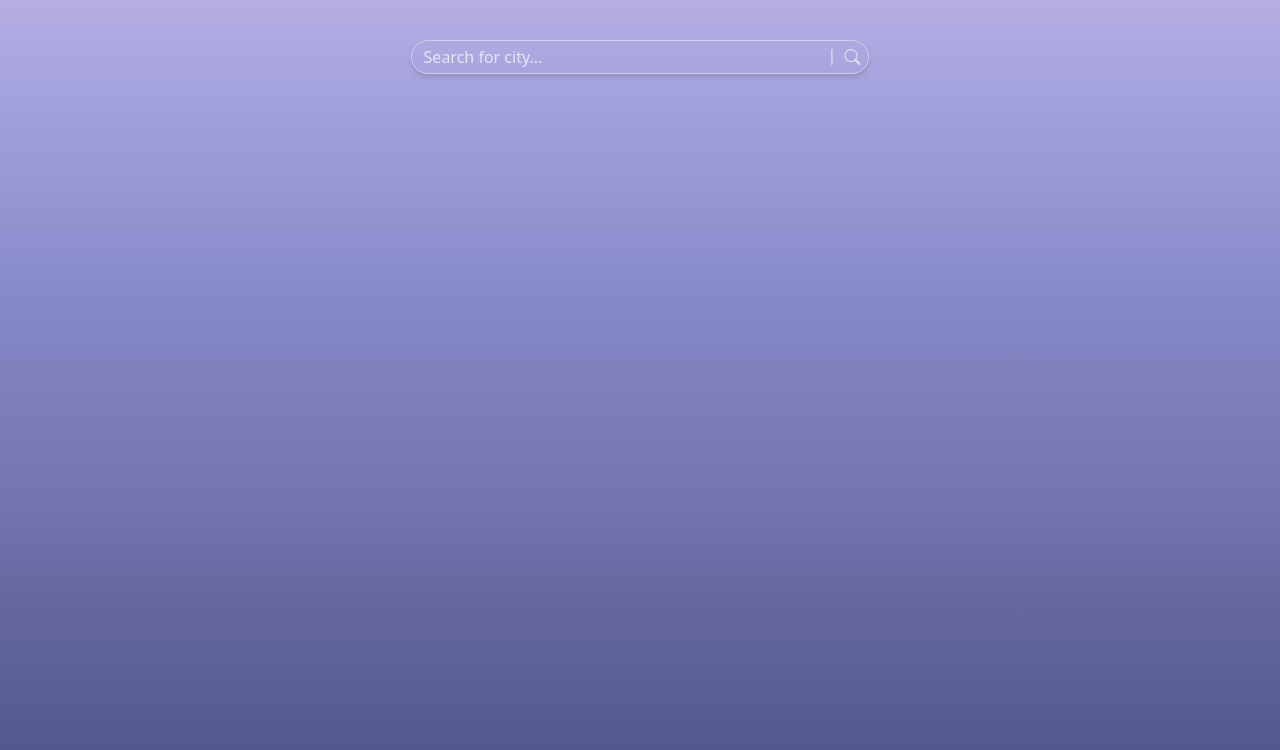
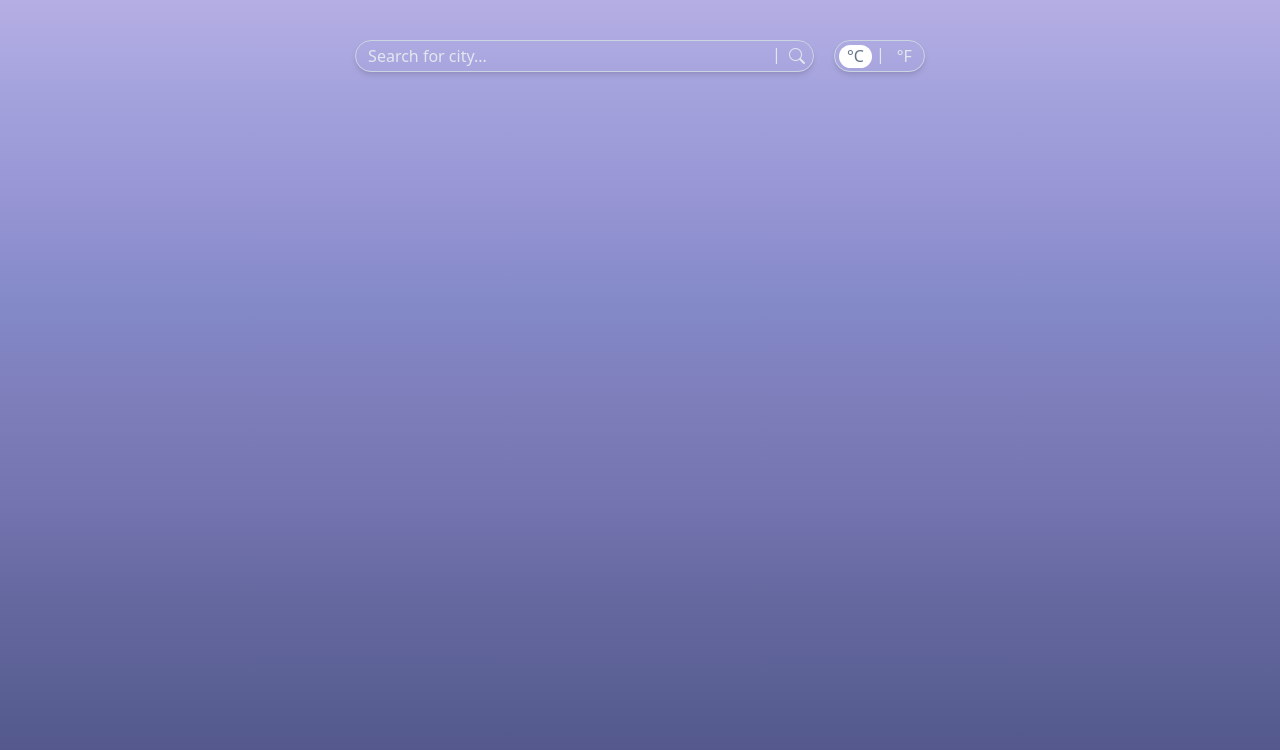
Before and after one commit to Dzarooo/vue_project, a Vue app in the folder weather_app/: page / in a window 1280 px wide. Shown: the top 750 px of the page. Built offline with nearby package versions, Linux system fonts and the light colour scheme.

Commit message:
added functionality of changing units from celsius to fahrenheit

```diff
--- a/weather_app/src/App.vue
+++ b/weather_app/src/App.vue
@@ -1,24 +1,32 @@
 <script setup>
   import Searchbar from './components/Searchbar.vue';
   import CityWeather from './components/CityWeather.vue';
+  import temperatureUnit from './components/temperatureUnit.vue';
   import { ref } from 'vue';
 
   const searchData = ref("");
+  const temperatureUnitData = ref("");
 
   function forwardSearchResult(searchQuery) {
     console.log("searchQuery received in App.vue:", searchQuery);
     searchData.value = searchQuery;
   }
 
+  function forwardNewUnit(newUnit) {
+    console.log("newUnit received in App.vue:", newUnit);
+    temperatureUnitData.value = newUnit;
+  }
+
 </script>
 
 <template>
   <div class="w-full min-h-[100vh] flex flex-col websiteGradient">
-    <div class="flex justify-center mt-10 h-[70px]">
+    <div class="flex justify-center mt-10 h-[70px] gap-5">
       <Searchbar v-on:searched="forwardSearchResult"/>
+      <temperatureUnit v-on:unitChanged="forwardNewUnit"/>
     </div>
     <div class="flex-1 w-full flex flex-col h-[calc(100vh-110px)]">
-      <CityWeather v-bind:searchQuery="searchData"/>
+      <CityWeather v-bind:searchQuery="searchData" v-bind:temperatureUnit="temperatureUnitData"/>
     </div>
   </div>
 </template>
--- a/weather_app/src/components/CityWeather.vue
+++ b/weather_app/src/components/CityWeather.vue
@@ -1,23 +1,42 @@
 <script setup>
     import { ref, watch } from 'vue';
 
+    //props
     const props = defineProps({
         searchQuery: {
             type: String,
             required: true,
         },
+        temperatureUnit: {
+            type: String,
+            required: false,
+        }
     });
 
+    //searchQuery
     const currentSearchQuery = ref(props.searchQuery);
 
     watch(() => props.searchQuery, (newValue, oldValue) => {
         currentSearchQuery.value = newValue;
 
-        console.log("Prop searchResult changed in CityWeather.vue:", newValue);
+        console.log("Prop searchQuery changed in CityWeather.vue:", newValue);
 
         fetchData();
     });
 
+    //temperatureUnit
+    const currentTemperatureUnit = ref("celsius");
+
+    watch(() => props.temperatureUnit, (newValue, oldValue) => {
+        currentTemperatureUnit.value = newValue;
+
+        console.log("Prop temperatureUnit changed in CityWeather.vue:", currentTemperatureUnit.value);
+        todayWeatherData.value.unit = newValue;
+        console.log(todayWeatherData.value)
+        console.log(futureWeatherData.value)
+    })
+
+    //weatherData variables
     const todayWeatherData = ref({});
     const futureWeatherData = ref({
         one: {},
@@ -26,10 +45,12 @@
         four: {},
         five: {},
     });
+    //variables for idiot-protection
     const searched = ref(false);
     const isLoading = ref(false);
     const isCityFound = ref(false);
 
+    //map for setting weather icon according to data from fetch
     const iconMap = {
 		'01d': 'https://d.iplsc.com/weather/svg-icons/1.svg',
 		'01n': 'https://d.iplsc.com/weather/svg-icons/33.svg',
@@ -51,12 +72,13 @@
 		'50n': 'https://d.iplsc.com/weather/svg-icons/37.svg',
 	};
 
-
+    //set weather icon according to data from fetch
     function setIcon(icon) {
         //console.log(icon);
         return iconMap[icon];
     }
 
+    //fetch data
     function fetchData() {
         if(props.searchQuery !== "") {
             isLoading.value = true;
@@ -85,17 +107,18 @@
 
                             const b = new Date(data.sys.sunrise * 1000);
                             const hourB = b.getHours();
-                            const minutesB = b.getMinutes();
+                            const minutesB = b.getMinutes() >= 10 ? b.getMinutes() : "0" + b.getMinutes();
                             const sunrise = hourB + ":" + minutesB;
 
                             const c = new Date(data.sys.sunset * 1000);
                             const hourC = c.getHours();
-                            const minutesC = c.getMinutes();
+                            const minutesC = c.getMinutes() >= 10 ? c.getMinutes() : "0" + c.getMinutes();
                             const sunset = hourC + ":" + minutesC;
 
                             todayWeatherData.value = {
                                 name: data.name,
                                 temp: data.main.temp.toFixed(1),
+                                unit: currentTemperatureUnit.value == "celsius" ? "celsius" : "fahrenheit",
                                 temp_min: data.main.temp_min.toFixed(1),
                                 temp_max: data.main.temp_max.toFixed(1),
                                 date: date,
@@ -314,15 +337,26 @@
 
                         <div class="flex">
                             <div class="flex flex-col items-center">
-                                <h1 class="text-[20rem] [line-height:1] flex items-start">{{ todayWeatherData.temp }}</h1>
-                                <p class="text-8xl text-slate-300">{{ todayWeatherData.temp_min }}&deg; / {{ todayWeatherData.temp_max }}&deg;</p>
+                                <template v-if="todayWeatherData.unit == 'celsius'">
+                                    <h1 class="text-[20rem] [line-height:1] flex items-start">{{ todayWeatherData.temp }}</h1>
+                                    <p class="text-8xl text-slate-300">{{ todayWeatherData.temp_min }}&deg; / {{ todayWeatherData.temp_max }}&deg;</p>
+                                </template>
+                                <template v-else>
+                                    <h1 class="text-[20rem] [line-height:1] flex items-start">{{ ((todayWeatherData.temp * 1.8) + 32).toFixed(1) }}</h1>
+                                    <p class="text-8xl text-slate-300">{{ ((todayWeatherData.temp_min * 1.8) + 32).toFixed(1) }}&deg; / {{ ((todayWeatherData.temp_max * 1.8) + 32).toFixed(1) }}&deg;</p>
+                                </template>
                                 <div class="w-full flex justify-center gap-10 mt-10">
                                     <p class="text-5xl font-thin"><i class="bi bi-sunrise"></i> {{ todayWeatherData.sunrise }}</p>
                                     <p class="text-5xl font-thin">{{ todayWeatherData.sunset }} <i class="bi bi-sunset"></i></p>
                                 </div>
                                 <div class="text-5xl flex gap-2 mt-3"><i class="bi bi-wind"></i><p>{{ todayWeatherData.wind }}m/s</p></div>
                             </div>
-                            <p><span class="text-8xl">&deg;C</span></p>
+                            <template v-if="todayWeatherData.unit == 'celsius'">
+                                <p><span class="text-8xl">&deg;C</span></p>
+                            </template>
+                            <template v-else>
+                                <p><span class="text-8xl">&deg;F</span></p>
+                            </template>
                         </div>
 
                     </div>
@@ -331,8 +365,14 @@
                         <template v-for="item in futureWeatherData">
                             <div class="min-w-[300px] [aspect-ratio:3/2] border-solid border-2 futureDaysDivBorderGradient relative p-2 rounded-xl flex-1">
                                 <div class="absolute flex w-[calc(100%-16px)] h-[calc(100%-16px)] flex-col justify-center items-center">
-                                    <div class="text-6xl flex items-center gap-2"><i class="bi bi-sun text-3xl [transform:translateY(3px)]"></i><p>{{ item.tempDay }}&deg;</p></div>
-                                    <div class="text-3xl flex gap-1 items-center text-slate-300"><i class="bi bi-moon text-sm [transform:translateY(3px)]"></i><p>{{ item.tempNight }}&deg;</p></div>
+                                    <template v-if="todayWeatherData.unit == 'celsius'">
+                                        <div class="text-6xl flex items-center gap-2"><i class="bi bi-sun text-3xl [transform:translateY(3px)]"></i><p>{{ item.tempDay }}&deg;</p></div>
+                                        <div class="text-3xl flex gap-1 items-center text-slate-300"><i class="bi bi-moon text-sm [transform:translateY(3px)]"></i><p>{{ item.tempNight }}&deg;</p></div>
+                                    </template>
+                                    <template v-else>
+                                        <div class="text-6xl flex items-center gap-2"><i class="bi bi-sun text-3xl [transform:translateY(3px)]"></i><p>{{ ((item.tempDay * 1.8) + 32).toFixed(1) }}&deg;</p></div>
+                                        <div class="text-3xl flex gap-1 items-center text-slate-300"><i class="bi bi-moon text-sm [transform:translateY(3px)]"></i><p>{{ ((item.tempNight * 1.8) + 32).toFixed(1) }}&deg;</p></div>
+                                    </template>
                                 </div>
                                 <div class="h-full w-full flex flex-col justify-between">
                                     <div>
--- a/weather_app/src/components/Searchbar.vue
+++ b/weather_app/src/components/Searchbar.vue
@@ -2,7 +2,6 @@
     import { ref } from 'vue';
 
     const searchInput = ref("");
-    const weatherData = ref({});
 
     const emits = defineEmits([
         'searched'
@@ -19,7 +18,7 @@
 </script>
 
 <template>
-    <div class="w-fit h-fit flex gap-2 bg-transparent border-solid border-[1px] border-slate-300 rounded-full items-center justify-around px-2 shadow-md">
+    <div class="w-fit h-[32px] flex gap-2 bg-transparent border-solid border-[1px] border-slate-300 rounded-full items-center justify-around px-2 shadow-md">
         <input v-model="searchInput" v-on:keyup.enter="search()" class="w-[400px] appearance-none rounded-full p-1 outline-none text-slate-200 bg-transparent placeholder:text-slate-200" placeholder="Search for city...">
         <div class="[transform:translateY(-7%)] select-none">
             <p class="text-slate-200">|</p>
--- /dev/null
+++ b/weather_app/src/components/temperatureUnit.vue
@@ -0,0 +1,35 @@
+<script setup>
+    import { ref } from 'vue';
+
+    const activeUnit = ref("celsius");
+
+    const emits = defineEmits([
+        "unitChanged",
+    ]);
+
+    function unitChanged(e) {
+        let newUnit = e.target.value;
+        //console.log(newUnit);
+        emits("unitChanged", newUnit);
+    }
+</script>
+
+<template>
+    <div class="h-[32px] w-fit bg-transparent border-solid border-[1px] border-slate-300 rounded-full shadow-md flex items-center"> <!-- container -->
+
+        <div> <!-- first radio input -->
+            <input type="radio" name="temperatureUnit" id="celsius" value="celsius" class="hidden" v-model="activeUnit" v-on:input="unitChanged">
+            <label for="celsius" :class="{'bg-white text-slate-500': activeUnit === 'celsius'}" class="text-slate-200 cursor-pointer select-none px-2 mx-1 pb-[1px] rounded-xl">&deg;C</label>
+        </div>
+
+        <div class="[transform:translateY(-7%)] select-none">
+            <p class="text-slate-200">|</p>
+        </div>
+
+        <div> <!-- second radio input -->
+            <input type="radio" name="temperatureUnit" id="fahrenheit" value="fahrenheit" class="hidden" v-model="activeUnit" v-on:input="unitChanged">
+            <label for="fahrenheit" :class="{'bg-white text-slate-500': activeUnit === 'fahrenheit'}" class="text-slate-200 cursor-pointer select-none text-center rounded-xl pb-[1px] px-2 mx-1">&deg;F</label>
+        </div>
+
+    </div>
+</template>
```
